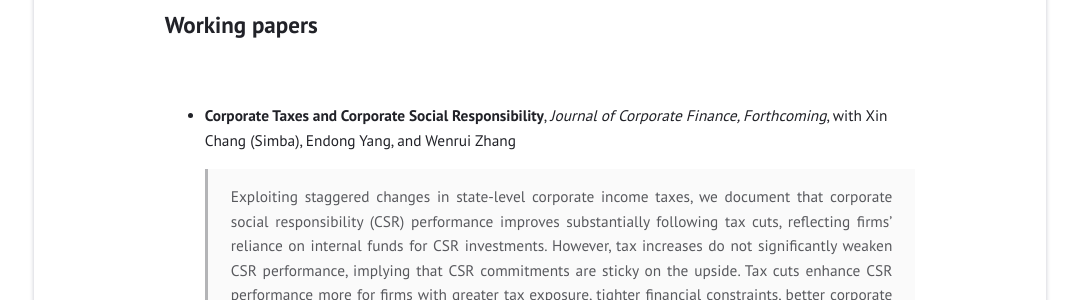
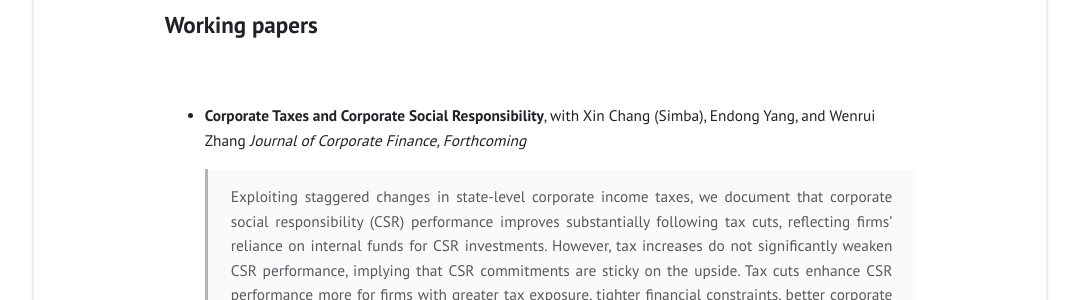
Before and after one commit to jinyaling/jinyaling.github.io, a Jekyll site: the page built from research.md, in a window 1280 px wide. Shown: the part 327-627 px from the top of the page, without its empty margins (100-1179 px from the left). Built offline with Jekyll 4.4.1, drawn with Linux system fonts in a browser that asks for light colours.

```diff
--- a/research.md
+++ b/research.md
@@ -13,7 +13,8 @@ Xin Chang, Kangkang Fu, **Yaling Jin**, Pei Fun Liem, 2022, Sustainable Finance:
 
 ## Working papers
 &nbsp;
- - **[Corporate Taxes and Corporate Social Responsibility](https://papers.ssrn.com/sol3/papers.cfm?abstract_id=3694203)**, *Journal of Corporate Finance, Forthcoming*, with Xin Chang (Simba), Endong Yang, and Wenrui Zhang
+ - **[Corporate Taxes and Corporate Social Responsibility](https://papers.ssrn.com/sol3/papers.cfm?abstract_id=3694203)**, with Xin Chang (Simba), Endong Yang, and Wenrui Zhang
+*Journal of Corporate Finance, Forthcoming*
 > Exploiting staggered changes in state-level corporate income taxes, we document that corporate social responsibility (CSR) performance improves substantially following tax cuts, reflecting firms’ reliance on internal funds for CSR investments. However, tax increases do not significantly weaken CSR performance, implying that CSR commitments are sticky on the upside. Tax cuts enhance CSR performance more for firms with greater tax exposure, tighter financial constraints, better corporate governance, stronger prosocial preferences, or higher risk. Additional analysis of the 2017 federal tax reform substantiates the CSR effect of tax cuts. Overall, our findings highlight essential CSR features and illustrate how corporate tax policy drives corporate sustainability.
 
 &nbsp;
```
